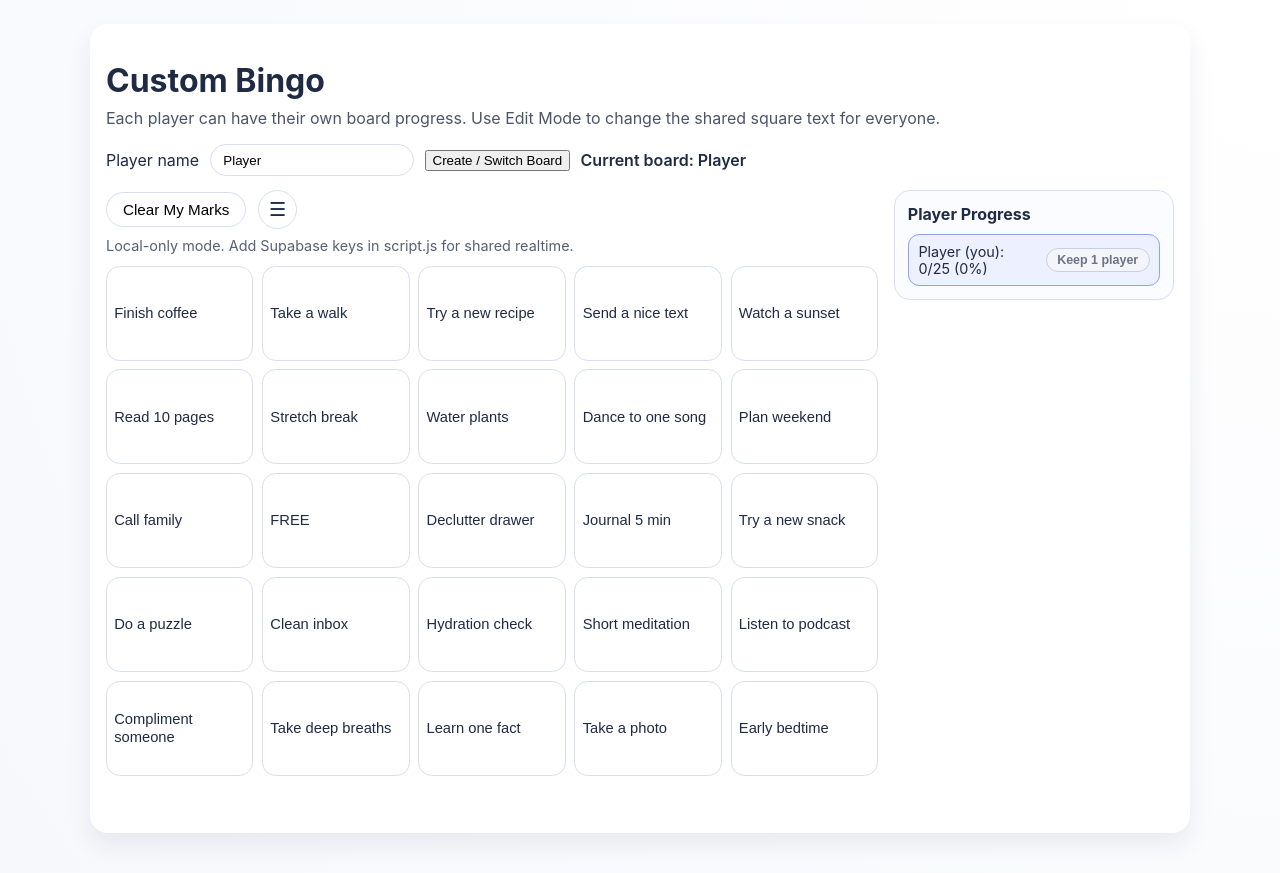
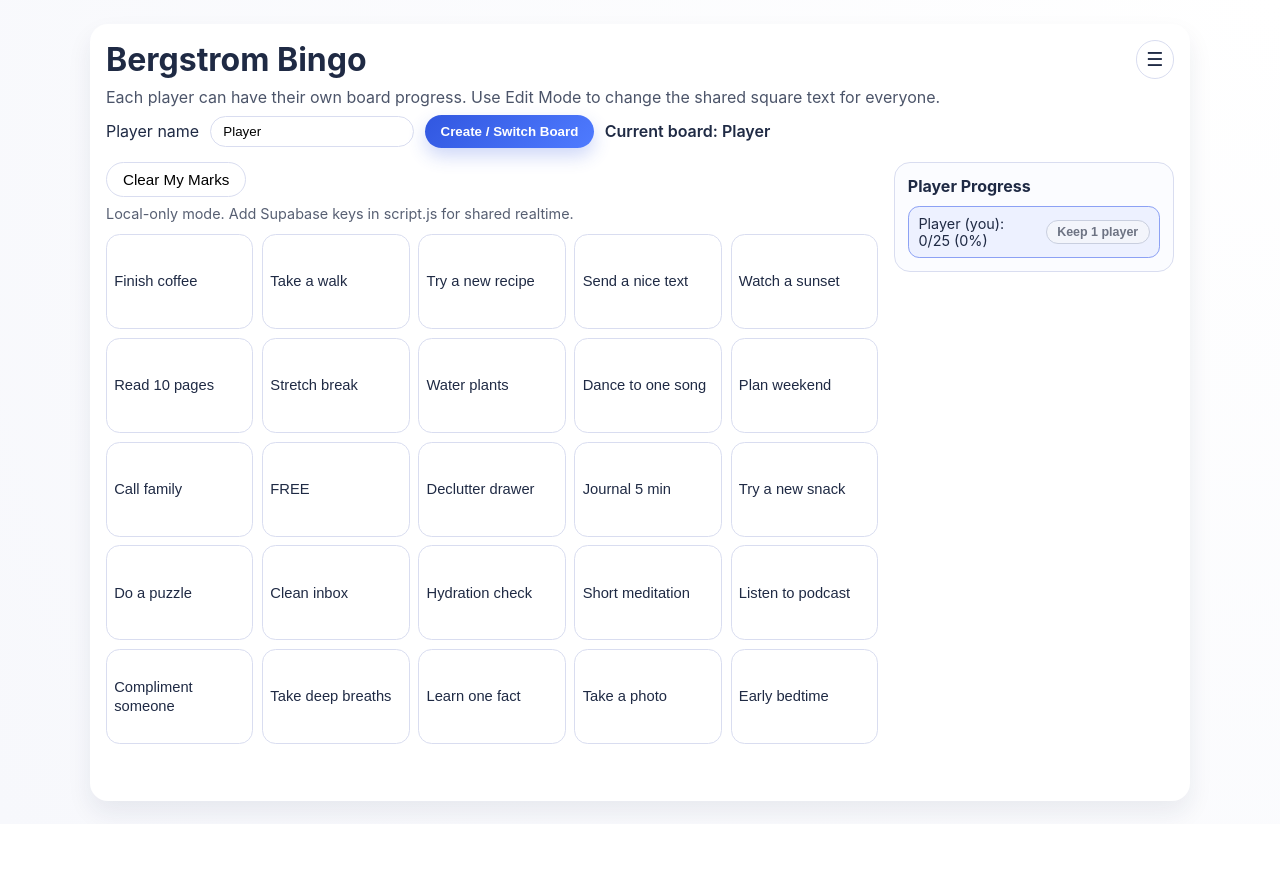
Before and after one commit to Bergie15/BergstromBingo, a plain HTML site: page index.html in a window 1280 px wide. After the commit the page ends 824 px from the top, so only its background shows below. Drawn offline with nearby package versions, Linux system fonts and the light colour scheme.

Commit message:
Update branding and header controls layout

```diff
--- a/index.html
+++ b/index.html
@@ -3,20 +3,28 @@
   <head>
     <meta charset="UTF-8" />
     <meta name="viewport" content="width=device-width, initial-scale=1.0" />
-    <title>Private Custom Bingo</title>
+    <title>Bergstrom Bingo</title>
     <link rel="stylesheet" href="styles.css" />
   </head>
   <body>
     <main class="app">
-      <header>
-        <h1>Custom Bingo</h1>
+      <header class="app-header">
+        <h1>Bergstrom Bingo</h1>
+        <details class="menu-wrap header-menu">
+          <summary class="menu-trigger" aria-label="Open board actions">☰</summary>
+          <div class="menu-items">
+            <button id="toggle-edit" type="button">Enter Edit Mode</button>
+            <button id="save-text" type="button" hidden>Update Wording</button>
+            <button id="reset-board" type="button">Reset Shared Text</button>
+          </div>
+        </details>
         <p>Each player can have their own board progress. Use Edit Mode to change the shared square text for everyone.</p>
       </header>
 
       <section class="player-controls">
         <label for="player-name">Player name</label>
         <input id="player-name" type="text" maxlength="30" placeholder="Enter your name" autocomplete="name" />
-        <button id="save-player" type="button">Create / Switch Board</button>
+        <button id="save-player" class="switch-board-btn" type="button">Create / Switch Board</button>
         <p id="current-player" class="current-player" aria-live="polite"></p>
       </section>
 
@@ -25,14 +33,6 @@
           <section class="controls">
             <button id="clear-marks" type="button">Clear My Marks</button>
 
-            <details class="menu-wrap">
-              <summary class="menu-trigger" aria-label="Open board actions">☰</summary>
-              <div class="menu-items">
-                <button id="toggle-edit" type="button">Enter Edit Mode</button>
-                <button id="save-text" type="button" hidden>Update Wording</button>
-                <button id="reset-board" type="button">Reset Shared Text</button>
-              </div>
-            </details>
           </section>
 
           <p id="sync-status" class="sync-status" aria-live="polite"></p>
--- a/styles.css
+++ b/styles.css
@@ -31,6 +31,18 @@ body {
 }
 
 h1 {
+  margin: 0;
+}
+
+.app-header {
+  display: grid;
+  grid-template-columns: minmax(0, 1fr) auto;
+  align-items: center;
+  gap: 0.5rem;
+}
+
+.app-header p {
+  grid-column: 1 / -1;
   margin-bottom: 0.5rem;
 }
 
@@ -45,6 +57,10 @@ header p {
   flex-wrap: wrap;
   margin-bottom: 0.5rem;
   align-items: center;
+}
+
+.header-menu {
+  justify-self: end;
 }
 
 .player-controls {
@@ -150,6 +166,24 @@ button {
   border-radius: 999px;
   padding: 0.5rem 1rem;
   font-size: 0.95rem;
+}
+
+.switch-board-btn {
+  border: none;
+  background: linear-gradient(135deg, #3157e0, #4f7bff);
+  color: #fff;
+  border-radius: 999px;
+  padding: 0.55rem 1rem;
+  font-weight: 600;
+  box-shadow: 0 8px 18px rgba(49, 87, 224, 0.24);
+  transition: transform 160ms ease, box-shadow 160ms ease, filter 160ms ease;
+}
+
+.switch-board-btn:hover,
+.switch-board-btn:focus-visible {
+  transform: translateY(-1px);
+  box-shadow: 0 12px 22px rgba(49, 87, 224, 0.28);
+  filter: brightness(1.03);
 }
 
 .menu-wrap {
```
